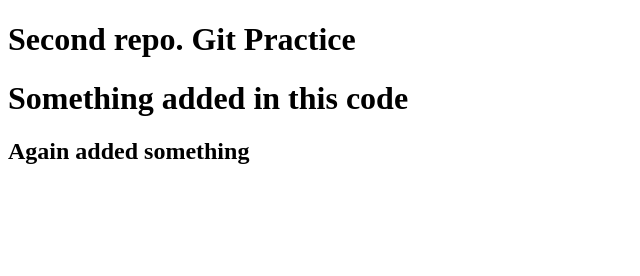
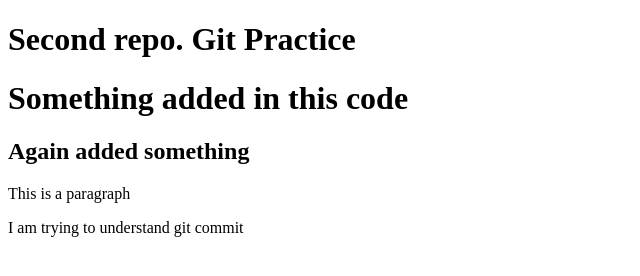
Before and after one commit to Md-Ikbal-Hasan/my-second-repo, a plain HTML site: page index.html in a window 1280 px wide. Shown: the whole page, without its empty margins (0-640 px from the left). Drawn offline with Linux system fonts and the light colour scheme.

Commit message:
trying to understrand git commit

```diff
--- a/index.html
+++ b/index.html
@@ -14,6 +14,9 @@
     <h1>Something added in this code</h1>
     <h2>Again added something</h2>
 
+    <p>This is a paragraph</p>
+    <p>I am trying to understand git commit</p>
+
 </body>
 
 </html>
```
